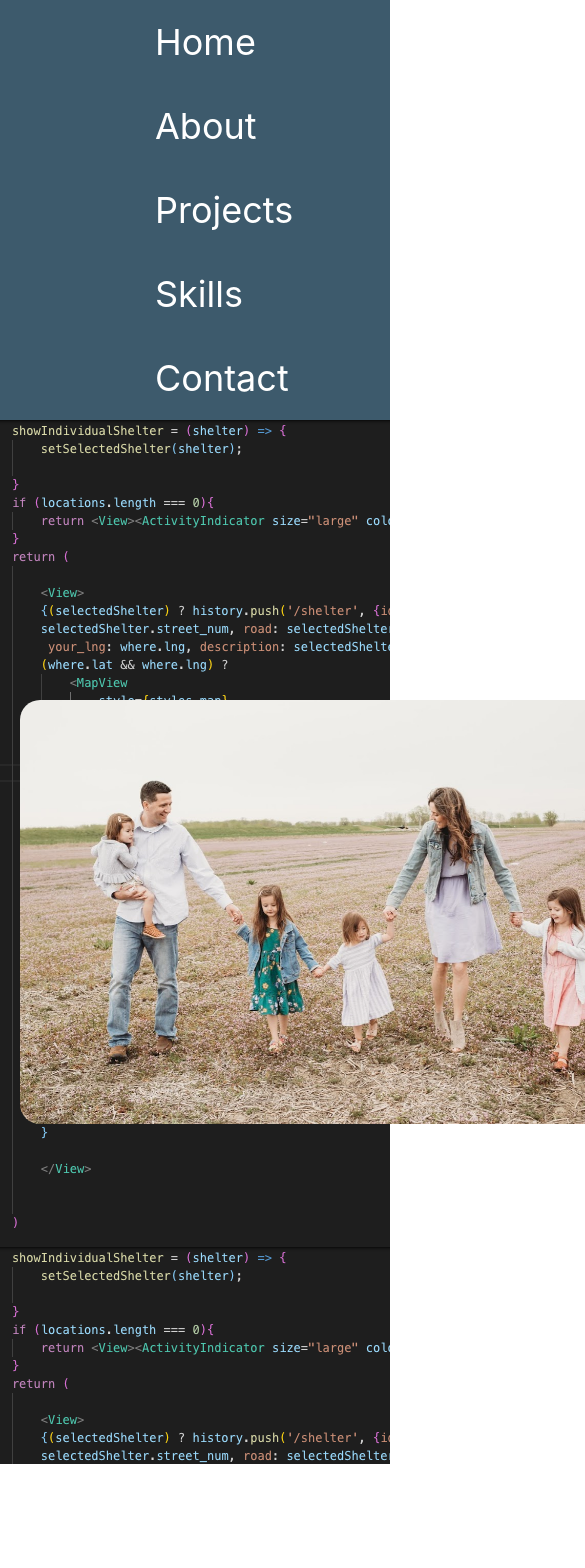
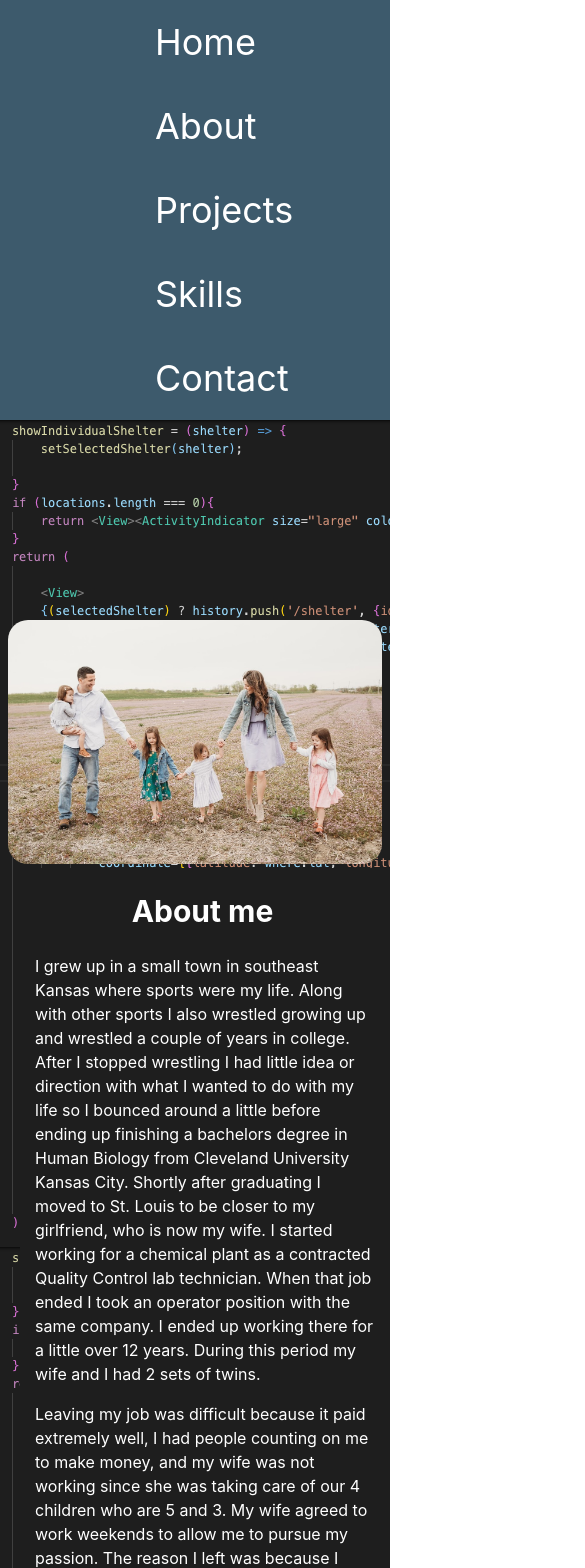
Before and after one commit to toddmckenzie/Portfolio, a React (Create React App) app in the folder port/: page /about in a window 390 px wide. Shown: the top 1568 px of the page, 585 px wide, since content can reach past the window. Before the commit the page ends 1482 px from the top, so only its background shows below. Built offline with nearby package versions, Linux system fonts and the light colour scheme.

Commit message:
about responsive working

```diff
--- a/port/src/components/about.css
+++ b/port/src/components/about.css
@@ -32,3 +32,24 @@
       font-size: 30px;
       height: 36px;
   }
+
+  @media (max-width: 600px){
+      .about {
+          flex-direction: column;
+          margin: 0;
+          height: auto;
+      }
+
+      .family {
+          width: 96%;
+          margin: 0;
+          margin-left: 2%;
+      }
+
+      .about-para p {
+          margin-left: 0;
+          width: 96%;
+          margin-right: 2%;
+      }
+
+  }
```
